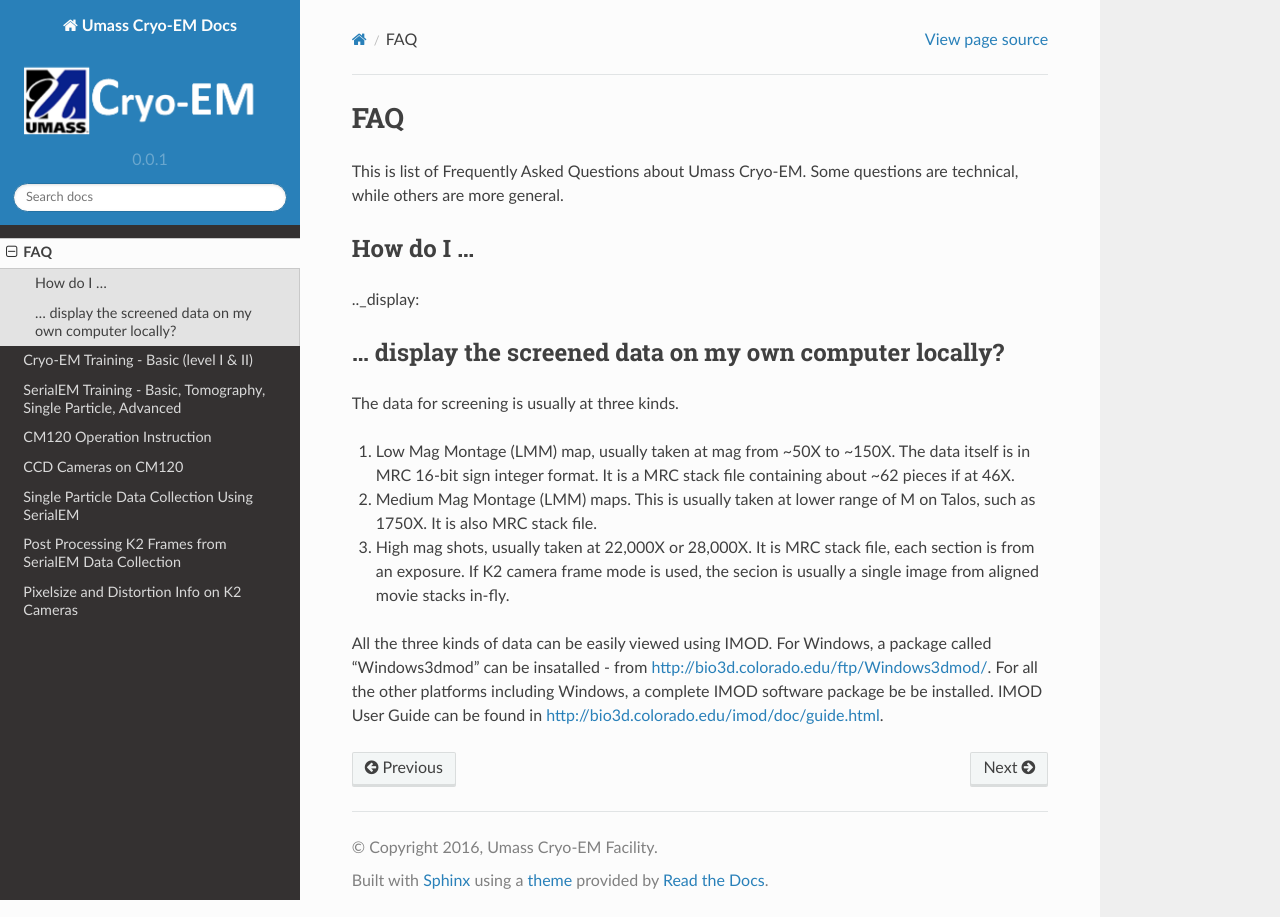
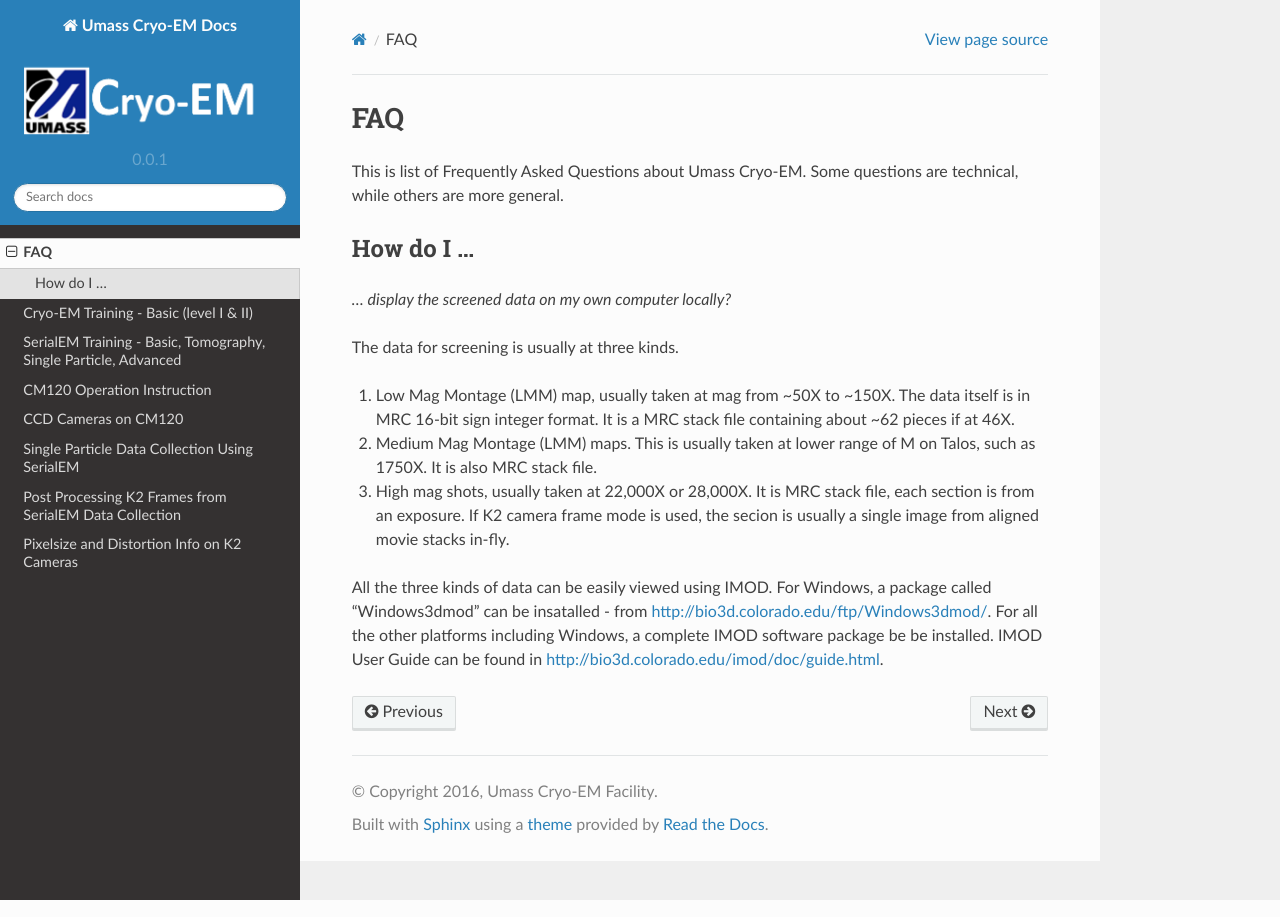
Before and after one commit to xuchen66/sphinx-emdocs, a Sphinx documentation site: the page built from source/cryo-em_faq.rst, in a window 1280 px wide. Built offline with Sphinx 7.4.7 and the Read the Docs theme 2.0.0, drawn with Linux system fonts in a browser that asks for light colours; pages that are not in the unit, such as notebooks, are missing from menus.

Commit message:
Update cryo-em_faq.rst

```diff
--- a/source/cryo-em_faq.rst
+++ b/source/cryo-em_faq.rst
@@ -8,10 +8,10 @@
 How do I ...
 ------------
 
-.._display:
+.. _display:
 
-... display the screened data on my own computer locally?
----------------------------------------------------------
+*... display the screened data on my own computer locally?*
+
 
 The data for screening is usually at three kinds.
 
```
